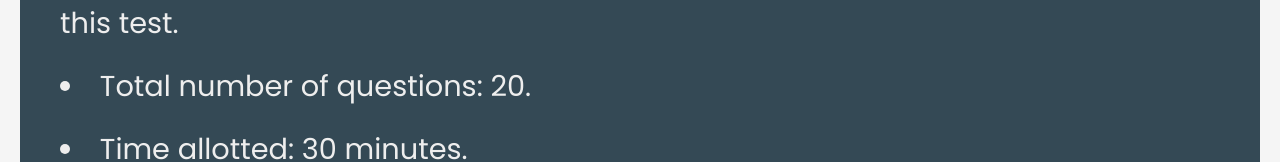
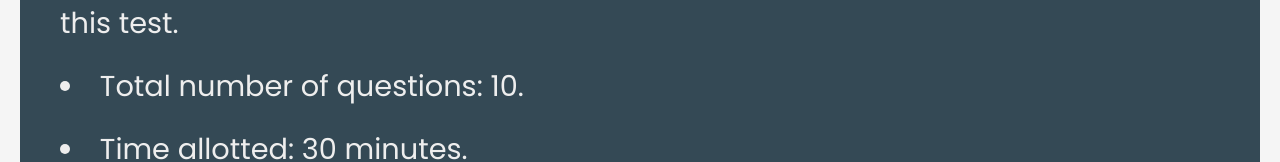
Before and after one commit to Shri8055/React-Quiz-App, a React (Vite) app: page / in a window 1280 px wide. Shown: the part 266-428 px from the top of the page. Built offline with nearby package versions, Linux system fonts and the light colour scheme.

Commit message:
first commit

```diff
--- a/package.json
+++ b/package.json
@@ -7,7 +7,9 @@
     "dev": "vite",
     "build": "vite build",
     "lint": "eslint .",
-    "preview": "vite preview"
+    "preview": "vite preview",
+    "predeploy": "npm run build",
+    "deploy": "gh-pages -d build"
   },
   "dependencies": {
     "axios": "^1.7.7",
--- a/src/ui/Main.jsx
+++ b/src/ui/Main.jsx
@@ -10,7 +10,7 @@ function Main(){
         <div className='main-container' >
             <p>Instructions :</p><hr/>
             <li>This is a FREE online test. Beware of scammers who ask for money to attend this test.</li>
-            <li>Total number of questions: 20.</li>
+            <li>Total number of questions: 10.</li>
             <li>Time allotted: 30 minutes.</li>
             <li>Each question carries 1 mark; there are no negative marks.</li>
             <li>All the best!</li>
```
Also changed, not shown: 1 other file (tests, documents, lock files or other folders).
